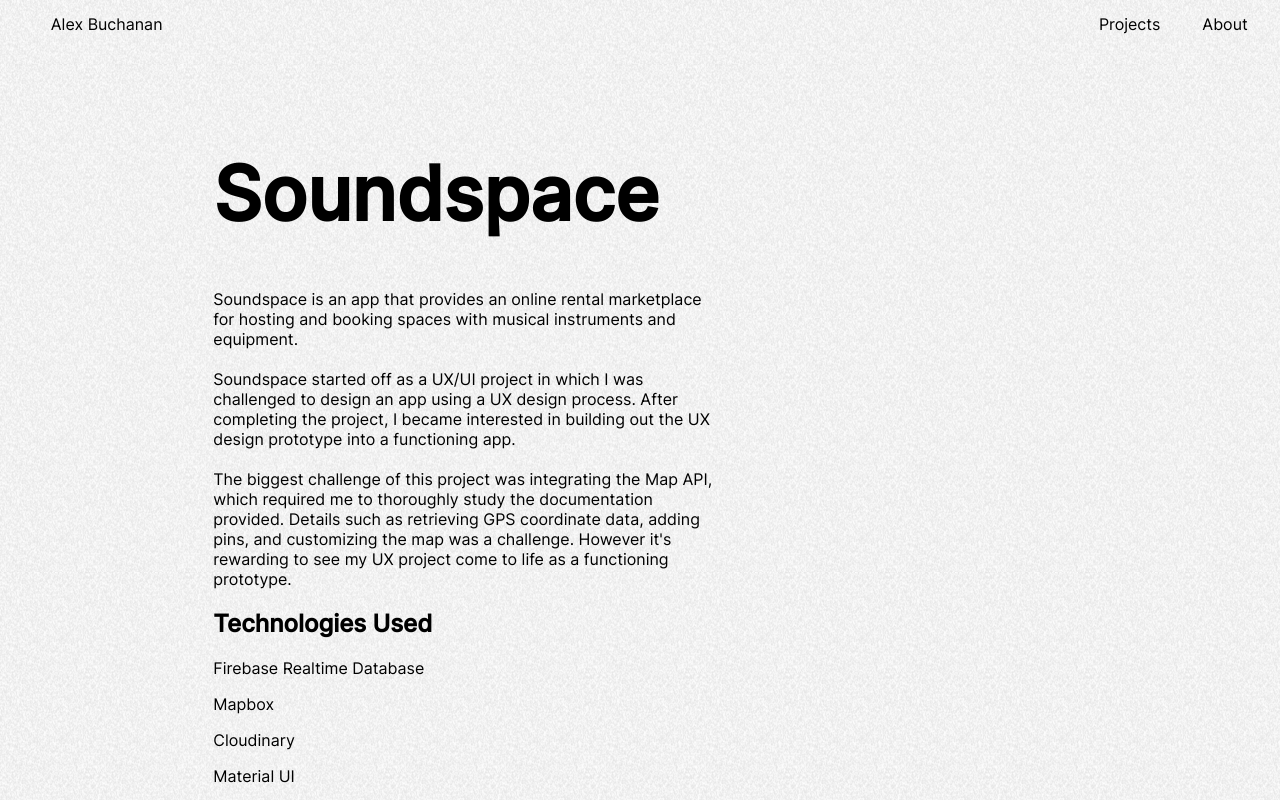
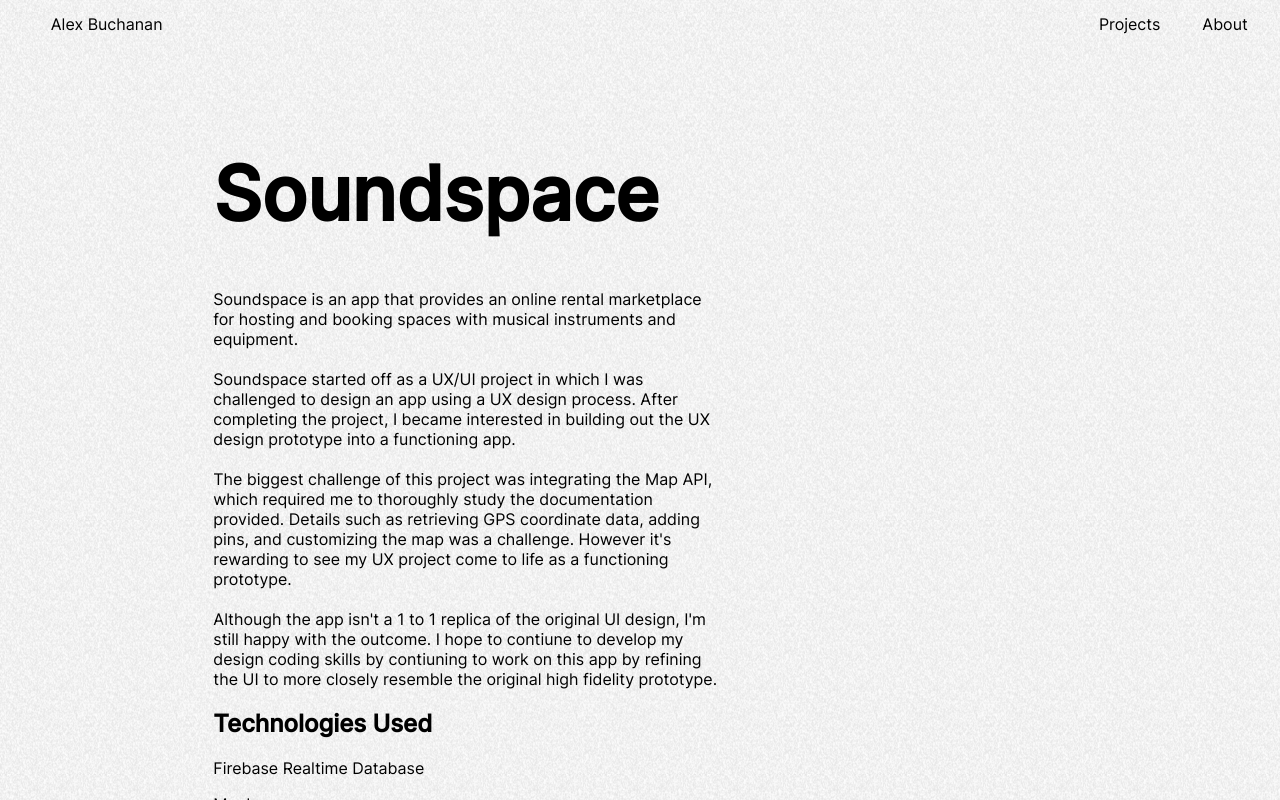
Before and after one commit to alexnbuchanan/portfolio2, a React (Create React App) app: page /soundspace in a window 1280 px wide. Shown: the top 800 px of the page. Built offline with nearby package versions, Linux system fonts and the light colour scheme.

Commit message:
updated routing  in navbar

```diff
--- a/src/Components/About.js
+++ b/src/Components/About.js
@@ -1,5 +1,9 @@
 import React from "react";
 
 export default function About() {
-  return <div>About</div>;
+  return (
+    <div>
+      <div>About</div>
+    </div>
+  );
 }
--- a/src/Components/NavBar/Nav.js
+++ b/src/Components/NavBar/Nav.js
@@ -36,6 +36,13 @@ export default function Nav() {
   //   </div>
   // );
 
+  const changeRoute = (event) => {
+    //document.body.style.backgroundColor = "#FFFFFF";
+    //history.push("/" + route);
+    clearElements();
+    window.scrollTo(0, 0);
+  };
+
   return (
     <div id="container" style={{}}>
       <div class="grid-container" style={{ height: "100%" }}>
@@ -46,9 +53,15 @@ export default function Nav() {
           class="grid-item grid-item-1"
         >
           <ul style={{ display: "table", margin: "0 auto" }}>
-            <li>
-              <a href="#">Alex Buchanan</a>
-            </li>
+            <Link
+              style={{ textDecoration: "none", color: "black" }}
+              to="/"
+              onClick={changeRoute}
+            >
+              <li>
+                <a>Alex Buchanan</a>
+              </li>
+            </Link>
           </ul>
         </div>
         <div class="grid-item grid-item-2"></div>
@@ -77,9 +90,15 @@ export default function Nav() {
               </button>
               {/* <button onClick={navigateToHome}>Projects</button> */}
             </li>
-            <li>
-              <a href="#">About</a>
-            </li>
+            <Link
+              style={{ textDecoration: "none", color: "black" }}
+              to="/about"
+              onClick={changeRoute}
+            >
+              <li>
+                <a>About</a>
+              </li>
+            </Link>
           </ul>
         </div>
       </div>
--- a/src/Components/Projects/Soundspace.js
+++ b/src/Components/Projects/Soundspace.js
@@ -34,6 +34,13 @@ export default function Soundspace() {
               Details such as retrieving GPS coordinate data, adding pins, and
               customizing the map was a challenge. However it's rewarding to see
               my UX project come to life as a functioning prototype.
+              <br />
+              <br />
+              Although the app isn't a 1 to 1 replica of the original UI design,
+              I'm still happy with the outcome. I hope to contiune to develop my
+              design coding skills by contiuning to work on this app by refining
+              the UI to more closely resemble the original high fidelity
+              prototype.
             </p>
           </div>
 
```
